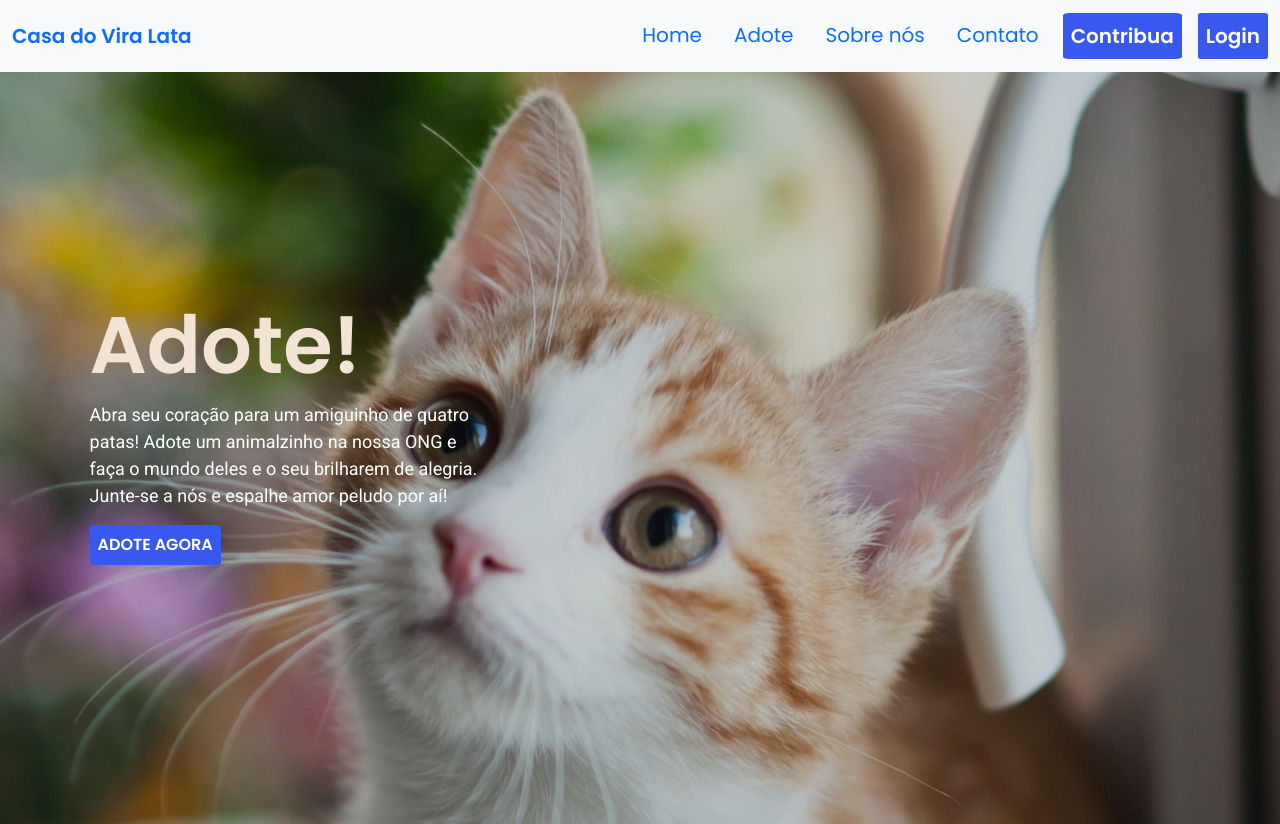
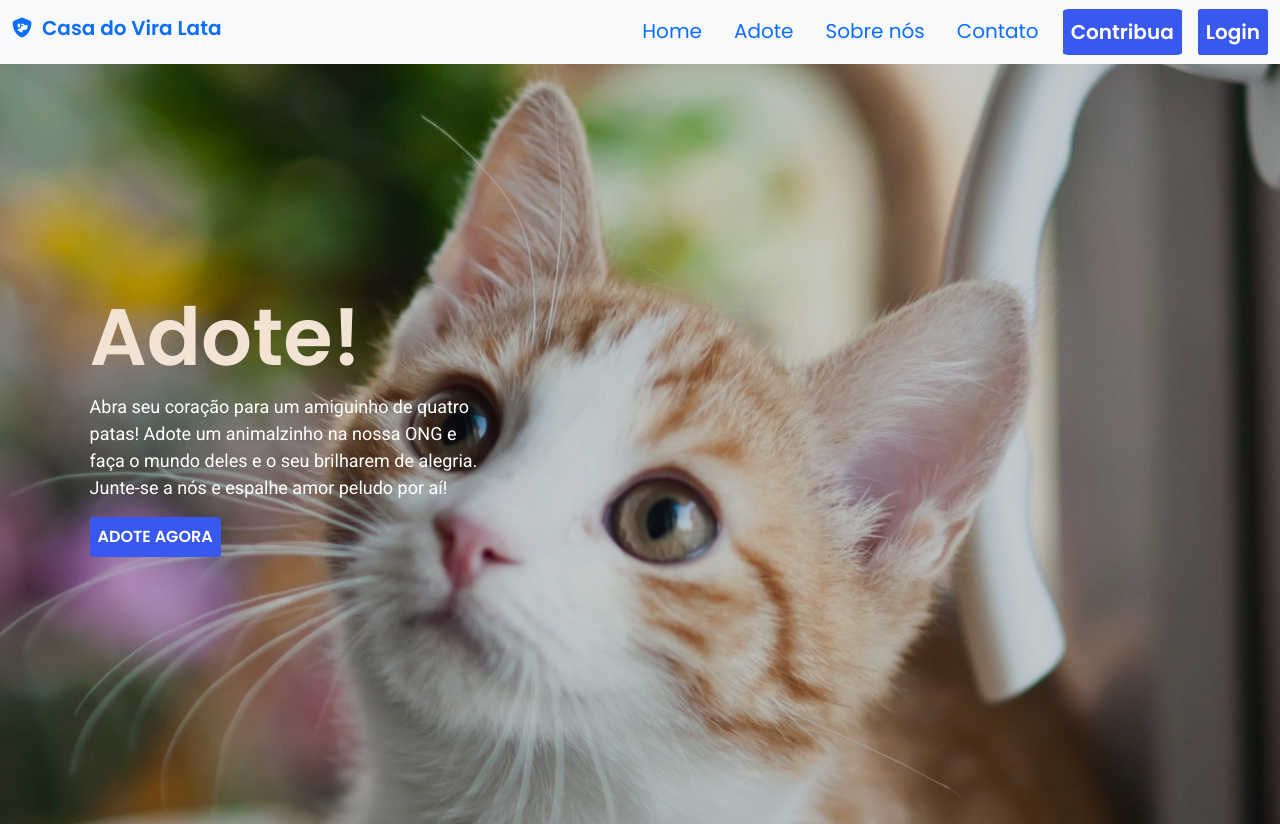
Before and after one commit to MathMoura18/CatPetunia, a React (Vite) app in the folder client/: page / in a window 1280 px wide. Shown: the top 824 px of the page. Built offline with nearby package versions, Linux system fonts and the light colour scheme.

Commit message:
Minimos detalhes ajustados

```diff
--- a/client/index.html
+++ b/client/index.html
@@ -17,7 +17,7 @@
     <link rel="stylesheet" href="https://fonts.googleapis.com/css2?family=Material+Symbols+Outlined:opsz,wght,FILL,GRAD@24,400,0,0" />
     <script src="https://kit.fontawesome.com/c4757b95aa.js" crossorigin="anonymous"></script>
     <meta name="viewport" content="width=device-width, initial-scale=1.0" />
-    <title>Vite + React</title>
+    <title>Cat Petúnia</title>
   </head>
   <body>
     <div id="root"></div>
--- a/client/src/components/Navbar.jsx
+++ b/client/src/components/Navbar.jsx
@@ -6,7 +6,7 @@ function Navbar() {
     <nav class="navbar navbar-expand-lg bg-body-tertiary">
       <div class="container-fluid">
         <a class="navbar-brand" id="logo">
-          <h1><Link to="/">Casa do Vira Lata</Link></h1>
+          <Link to="/"><h1><i class="fa-solid fa-shield-dog"></i>Casa do Vira Lata</h1></Link>
         </a>
         <button
           class="navbar-toggler"
--- a/client/src/index.css
+++ b/client/src/index.css
@@ -22,6 +22,10 @@ nav a {
 nav ul {
   align-items: center;
   font-size: 1rem;
+}
+
+nav i {
+  margin-right: 10px;
 }
 
 .navbar-brand {
--- a/client/src/layout/ContatoPageLayout/ContatoLayout.jsx
+++ b/client/src/layout/ContatoPageLayout/ContatoLayout.jsx
@@ -40,7 +40,7 @@ function ContatoLayout() {
             </div>
             <div className="bg-contato2">
                 <div className="local-contato">
-                    <a href="https://www.google.com.br/maps/place/Funda%C3%A7%C3%A3o+Escola+de+Com%C3%A9rcio+%C3%80lvares+Penteado/@-23.5572299,-46.6395327,17z/data=!3m1!4b1!4m6!3m5!1s0x94ce59a8b4d648f9:0x862df06cefe8bc3e!8m2!3d-23.5572348!4d-46.6369578!16s%2Fg%2F122xff09?entry=ttu"><img src={Mapa} alt="mapa"/></a>
+                    <a target = "blank" href="https://www.google.com.br/maps/place/Funda%C3%A7%C3%A3o+Escola+de+Com%C3%A9rcio+%C3%80lvares+Penteado/@-23.5572299,-46.6395327,17z/data=!3m1!4b1!4m6!3m5!1s0x94ce59a8b4d648f9:0x862df06cefe8bc3e!8m2!3d-23.5572348!4d-46.6369578!16s%2Fg%2F122xff09?entry=ttu"><img src={Mapa} alt="mapa"/></a>
                     <h3>São Paulo</h3>
                     <div className="locais-contato">
                         <p>Rua ali perto, 35</p>
```
